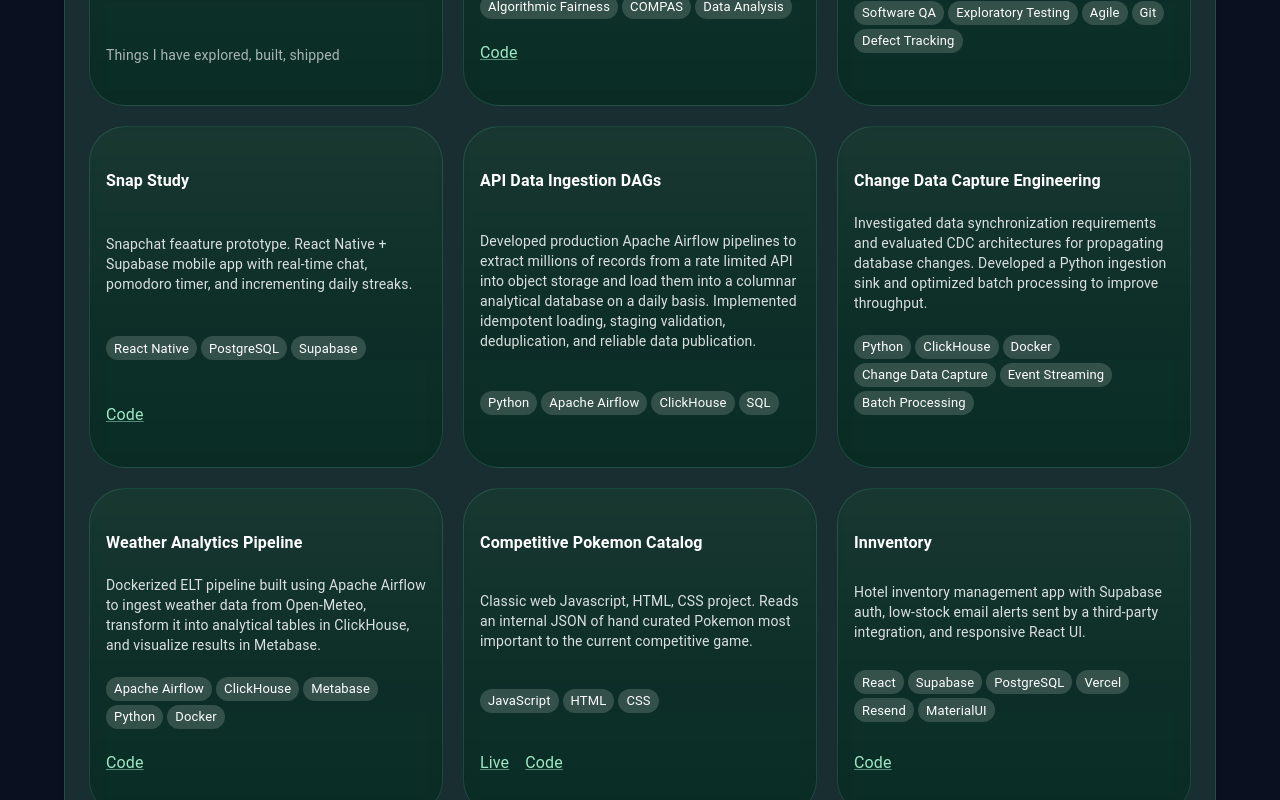
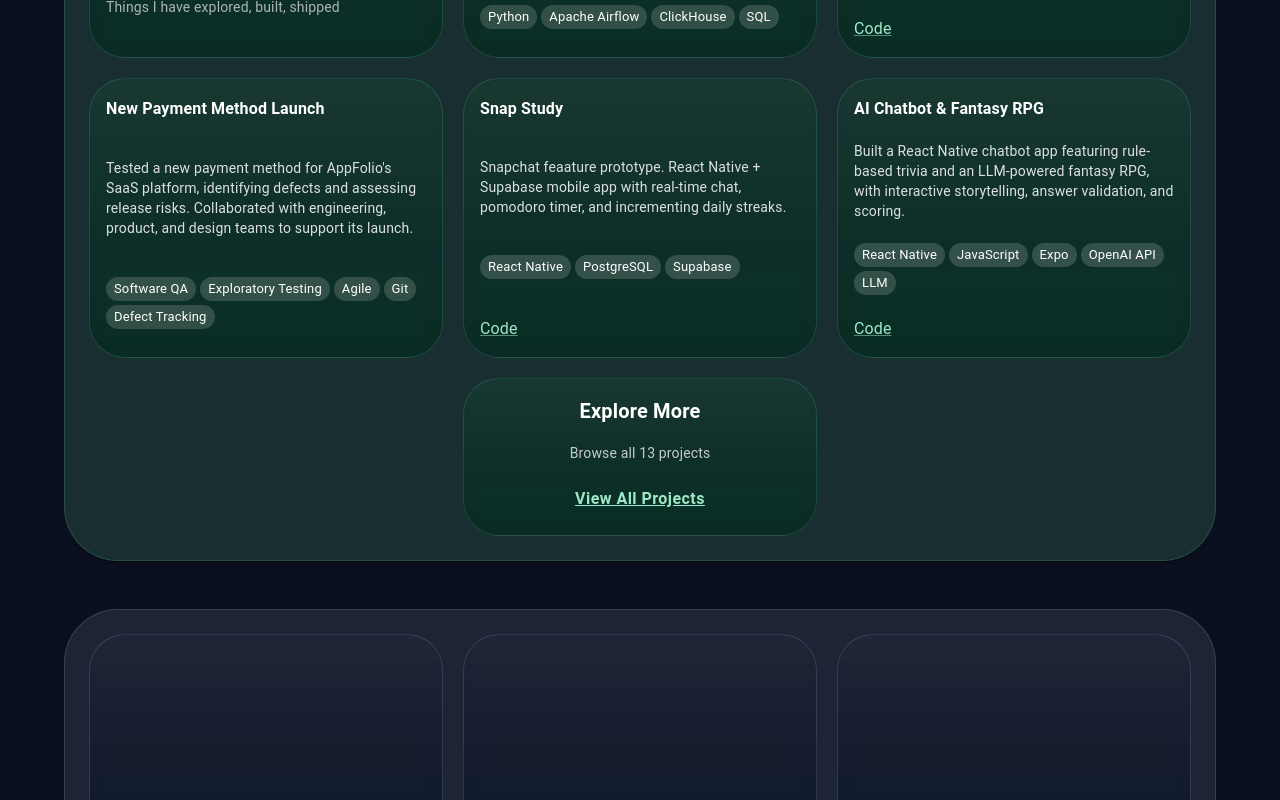
Before and after one commit to 1jdsteele/portfolio3, a React (Vite) app: page / in a window 1280 px wide. Shown: the part 1480-2280 px from the top of the page. Built offline with nearby package versions, Linux system fonts and the light colour scheme.

Commit message:
projects update: featured/all projects toggle

```diff
--- a/src/components/ProjectCard.jsx
+++ b/src/components/ProjectCard.jsx
@@ -12,7 +12,7 @@ export default function ProjectCard({
       sx={{
         gridColumn: { xs: "1 / -1", sm: "span 3", md: "span 4" },
         justifyContent: "space-between",
-        py: 5,
+        // py: 5,
       }}
     >
       <Typography variant="subtitle1" sx={{ fontWeight: 600, mb: 1 }}>
--- a/src/components/sections/ProjectsSection.jsx
+++ b/src/components/sections/ProjectsSection.jsx
@@ -1,10 +1,108 @@
-// src/components/sections/ProjectsSection.jsx
+// // src/components/sections/ProjectsSection.jsx
+// import { projects } from "../../services/projectsData";
+// import BentoSection from "../BentoSection";
+// import ProjectCard from "../ProjectCard";
+// import SectionHeaderCard from "../SectionHeaderCard";
+
+// export default function ProjectsSection() {
+//   return (
+//     <BentoSection id="projects" tone="emerald">
+//       <SectionHeaderCard
+//         title="Projects"
+//         subtitle="Things I have explored, built, shipped"
+//       />
+
+//       {projects.map((project) => (
+//         <ProjectCard
+//           key={project.id}
+//           title={project.name}
+//           description={project.shortDescription}
+//           tech={project.techStack}
+//           links={project.links}
+//         />
+//       ))}
+//     </BentoSection>
+//   );
+// }
+
+// import { Typography } from "@mui/material";
+// import { projects } from "../../services/projectsData";
+// import BentoCard from "../BentoCard";
+// import BentoSection from "../BentoSection";
+// import ProjectCard from "../ProjectCard";
+// import SectionHeaderCard from "../SectionHeaderCard";
+
+// export default function ProjectsSection() {
+//   return (
+//     <BentoSection id="projects" tone="emerald">
+//       <SectionHeaderCard
+//         title="Projects"
+//         subtitle="A few things I’ve been building lately"
+//       />
+
+//       {projects.map((project) => (
+//         <ProjectCard
+//           key={project.id}
+//           title={project.name}
+//           description={project.shortDescription}
+//           tech={project.techStack}
+//           links={project.links}
+//         />
+//       ))}
+
+//       {/* View all projects card - visual only for now */}
+//       <BentoCard
+//         sx={{
+//           gridColumn: { xs: "1 / -1", sm: "span 3", md: "span 4" },
+//           justifyContent: "center",
+//           alignItems: "center",
+//           textAlign: "center",
+//           gap: 2,
+//         }}
+//       >
+//         <Typography variant="h6" sx={{ fontWeight: 700 }}>
+//           Explore More
+//         </Typography>
+
+//         <Typography variant="body2" sx={{ opacity: 0.75 }}>
+//           Browse all {projects.length} projects
+//         </Typography>
+
+//         <Typography
+//           variant="subtitle1"
+//           sx={{
+//             fontWeight: 600,
+//             color: "var(--bento-link)",
+//           }}
+//         >
+//           View All Projects →
+//         </Typography>
+//       </BentoCard>
+//     </BentoSection>
+//   );
+// }
+
+import { Button, Typography, useMediaQuery } from "@mui/material";
+import { useTheme } from "@mui/material/styles";
+import { useState } from "react";
 import { projects } from "../../services/projectsData";
+import BentoCard from "../BentoCard";
 import BentoSection from "../BentoSection";
 import ProjectCard from "../ProjectCard";
 import SectionHeaderCard from "../SectionHeaderCard";
 
 export default function ProjectsSection() {
+  const [showAll, setShowAll] = useState(false);
+
+  const theme = useTheme();
+  const isXs = useMediaQuery(theme.breakpoints.down("sm"));
+  const isBelowMd = useMediaQuery(theme.breakpoints.down("md"));
+
+  // Number of projects shown in collapsed mode
+  const featuredCount = isXs ? 3 : isBelowMd ? 4 : 5;
+
+  const visibleProjects = showAll ? projects : projects.slice(0, featuredCount);
+
   return (
     <BentoSection id="projects" tone="emerald">
       <SectionHeaderCard
@@ -12,7 +110,7 @@ export default function ProjectsSection() {
         subtitle="Things I have explored, built, shipped"
       />
 
-      {projects.map((project) => (
+      {visibleProjects.map((project) => (
         <ProjectCard
           key={project.id}
           title={project.name}
@@ -21,6 +119,73 @@ export default function ProjectsSection() {
           links={project.links}
         />
       ))}
+
+      {projects.length > featuredCount && (
+        <BentoCard
+          // sx={{
+          //   gridColumn: {
+          //     xs: "1 / -1",
+          //     sm: showAll ? "span 3" : "span 6",
+          //     md: showAll ? "span 4" : "span 12",
+          //   },
+          //   justifyContent: "center",
+          //   alignItems: "center",
+          //   textAlign: "center",
+          //   gap: 2,
+          // }}
+
+          sx={{
+            // Reserve a full row
+            gridColumn: "1 / -1",
+
+            // Match the width of a normal project card
+            width: {
+              xs: "100%",
+              sm: "calc((100% - 16px) / 2)",
+              md: "calc((100% - 40px) / 3)",
+            },
+
+            // Center the card in its row
+            justifySelf: "center",
+            boxSizing: "border-box",
+
+            // Center the content inside the card
+            justifyContent: "center",
+            alignItems: "center",
+            textAlign: "center",
+            gap: 2,
+          }}
+        >
+          <Typography variant="h6" sx={{ fontWeight: 700 }}>
+            {showAll ? "Show Less" : "Explore More"}
+          </Typography>
+
+          <Typography variant="body2" sx={{ opacity: 0.75 }}>
+            {showAll
+              ? "Return to featured projects"
+              : `Browse all ${projects.length} projects`}
+          </Typography>
+
+          <Button
+            onClick={() => setShowAll((prev) => !prev)}
+            aria-expanded={showAll}
+            variant="text"
+            sx={{
+              textTransform: "none",
+              fontWeight: 600,
+              fontSize: "1rem",
+              color: "var(--bento-link)",
+              textDecoration: "underline",
+              "&:hover": {
+                color: "var(--bento-link-hover)",
+                bgcolor: "transparent",
+              },
+            }}
+          >
+            {showAll ? "Show Featured Projects Only" : "View All Projects"}
+          </Button>
+        </BentoCard>
+      )}
     </BentoSection>
   );
 }
--- a/src/services/projectsData.js
+++ b/src/services/projectsData.js
@@ -1,4 +1,17 @@
 export const projects = [
+  // 1. Recombee Data Ingestion
+  {
+    id: "recombee-data-ingestion",
+    name: "API Data Ingestion DAGs",
+    context: "Professional Work · VS Media",
+    shortDescription:
+      "Developed production Apache Airflow pipelines to extract millions of records from a rate limited API into object storage and load them into a columnar analytical database on a daily basis. Implemented idempotent loading, staging validation, deduplication, and reliable data publication.",
+    techStack: ["Python", "Apache Airflow", "ClickHouse", "SQL"],
+    year: 2026,
+    highlight:
+      "Built ingestion workflows that handle large datasets, API rate limits, and repeatable data loading while preserving data integrity.",
+    links: [],
+  },
   // 3. Master's Thesis / Fairness Research
   {
     id: "algorithmic-fairness-research",
@@ -56,18 +69,23 @@ export const projects = [
       { label: "Code", href: "https://github.com/1jdsteele/SnapStudyRooms" },
     ],
   },
-  // 1. Recombee Data Ingestion
+  // 4. Snap AI Chatbot
   {
-    id: "recombee-data-ingestion",
-    name: "API Data Ingestion DAGs",
-    context: "Professional Work · VS Media",
+    id: "snap-ai-chatbot",
+    name: "AI Chatbot & Fantasy RPG",
+    context: "Snap Engineering Academy",
     shortDescription:
-      "Developed production Apache Airflow pipelines to extract millions of records from a rate limited API into object storage and load them into a columnar analytical database on a daily basis. Implemented idempotent loading, staging validation, deduplication, and reliable data publication.",
-    techStack: ["Python", "Apache Airflow", "ClickHouse", "SQL"],
-    year: 2026,
+      "Built a React Native chatbot app featuring rule-based trivia and an LLM-powered fantasy RPG, with interactive storytelling, answer validation, and scoring.",
+    techStack: ["React Native", "JavaScript", "Expo", "OpenAI API", "LLM"],
+    year: 2025,
     highlight:
-      "Built ingestion workflows that handle large datasets, API rate limits, and repeatable data loading while preserving data integrity.",
-    links: [],
+      "Combined traditional rule-based game logic with generative AI to create different interactive experiences within a single mobile application.",
+    links: [
+      {
+        label: "Code",
+        href: "https://github.com/Snap-Engineering-Academy-2025/snapchatbots-jakesteele/tree/main",
+      },
+    ],
   },
   // 2. Change Data Capture
   {
@@ -179,25 +197,6 @@ export const projects = [
   //   ],
   // },
 
-  // 4. Snap AI Chatbot
-  {
-    id: "snap-ai-chatbot",
-    name: "AI Chatbot & Fantasy RPG",
-    context: "Snap Engineering Academy",
-    shortDescription:
-      "Built a React Native chatbot app featuring rule-based trivia and an LLM-powered fantasy RPG, with interactive storytelling, answer validation, and scoring.",
-    techStack: ["React Native", "JavaScript", "Expo", "OpenAI API", "LLM"],
-    year: 2025,
-    highlight:
-      "Combined traditional rule-based game logic with generative AI to create different interactive experiences within a single mobile application.",
-    links: [
-      {
-        label: "Code",
-        href: "https://github.com/Snap-Engineering-Academy-2025/snapchatbots-jakesteele/tree/main",
-      },
-    ],
-  },
-
   // 5. Airflow DAG Factory Modernization
   {
     id: "airflow-dag-factory",
```
